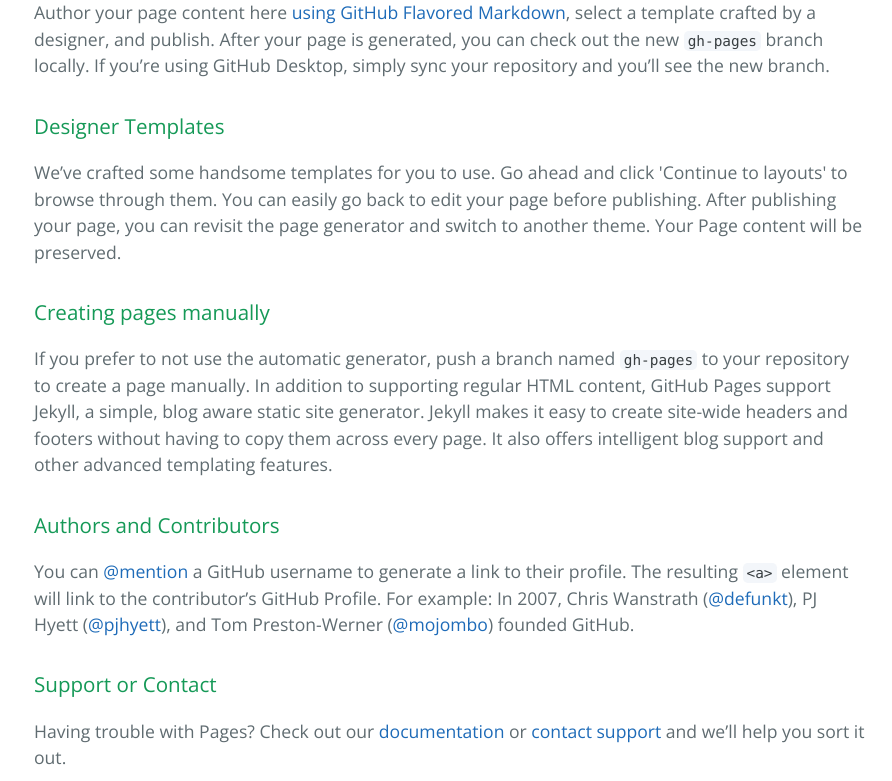
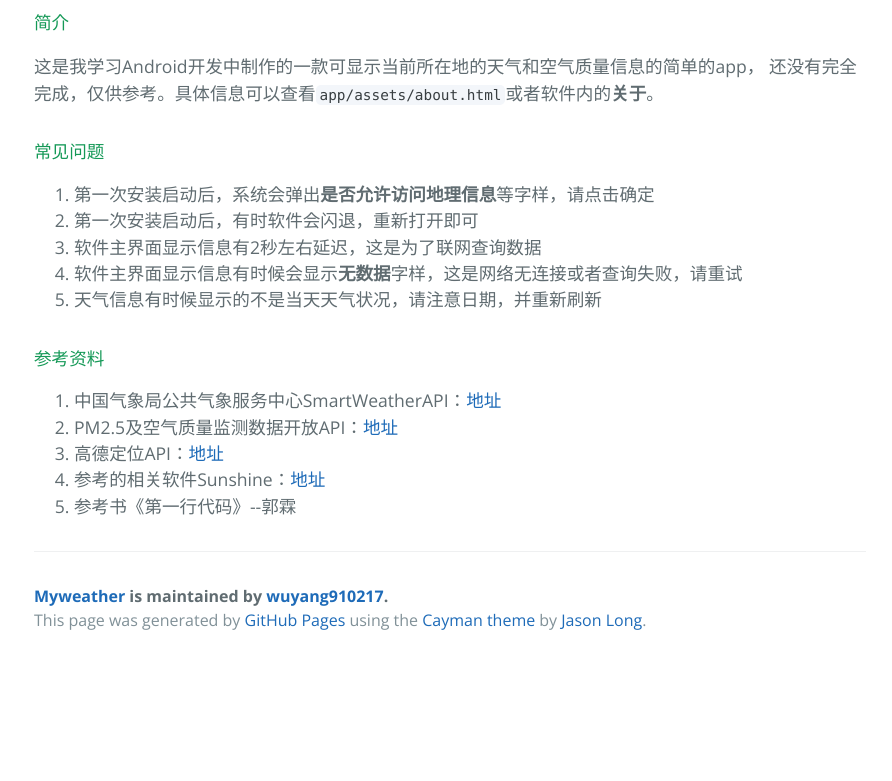
Before and after one commit to wuyang910217/MyWeather, a plain HTML site: page index.html in a window 1280 px wide. Shown: the part 490-1271 px from the top of the page, without its empty margins (190-1082 px from the left). After the commit the page ends 1154 px from the top, so only its background shows below. Drawn offline with nearby package versions, Linux system fonts and the light colour scheme.

```diff
--- a/index.html
+++ b/index.html
@@ -19,30 +19,40 @@
     </section>
 
     <section class="main-content">
-      <h3>
-<a id="welcome-to-github-pages" class="anchor" href="#welcome-to-github-pages" aria-hidden="true"><span aria-hidden="true" class="octicon octicon-link"></span></a>Welcome to GitHub Pages.</h3>
+      <h1>
+<a id="显示天气和空气质量的app" class="anchor" href="#%E6%98%BE%E7%A4%BA%E5%A4%A9%E6%B0%94%E5%92%8C%E7%A9%BA%E6%B0%94%E8%B4%A8%E9%87%8F%E7%9A%84app" aria-hidden="true"><span aria-hidden="true" class="octicon octicon-link"></span></a>显示天气和空气质量的app</h1>
 
-<p>This automatic page generator is the easiest way to create beautiful pages for all of your projects. Author your page content here <a href="https://guides.github.com/features/mastering-markdown/">using GitHub Flavored Markdown</a>, select a template crafted by a designer, and publish. After your page is generated, you can check out the new <code>gh-pages</code> branch locally. If you’re using GitHub Desktop, simply sync your repository and you’ll see the new branch.</p>
+<h4>
+<a id="简介" class="anchor" href="#%E7%AE%80%E4%BB%8B" aria-hidden="true"><span aria-hidden="true" class="octicon octicon-link"></span></a>简介</h4>
 
-<h3>
-<a id="designer-templates" class="anchor" href="#designer-templates" aria-hidden="true"><span aria-hidden="true" class="octicon octicon-link"></span></a>Designer Templates</h3>
+<p>这是我学习Android开发中制作的一款可显示当前所在地的天气和空气质量信息的简单的app，
+还没有完全完成，仅供参考。具体信息可以查看<code>app/assets/about.html</code>或者软件内的<strong>关于</strong>。</p>
 
-<p>We’ve crafted some handsome templates for you to use. Go ahead and click 'Continue to layouts' to browse through them. You can easily go back to edit your page before publishing. After publishing your page, you can revisit the page generator and switch to another theme. Your Page content will be preserved.</p>
+<h4>
+<a id="常见问题" class="anchor" href="#%E5%B8%B8%E8%A7%81%E9%97%AE%E9%A2%98" aria-hidden="true"><span aria-hidden="true" class="octicon octicon-link"></span></a>常见问题</h4>
 
-<h3>
-<a id="creating-pages-manually" class="anchor" href="#creating-pages-manually" aria-hidden="true"><span aria-hidden="true" class="octicon octicon-link"></span></a>Creating pages manually</h3>
+<ol>
+<li>第一次安装启动后，系统会弹出<strong>是否允许访问地理信息</strong>等字样，请点击确定</li>
+<li>第一次安装启动后，有时软件会闪退，重新打开即可</li>
+<li>软件主界面显示信息有2秒左右延迟，这是为了联网查询数据</li>
+<li>软件主界面显示信息有时候会显示<strong>无数据</strong>字样，这是网络无连接或者查询失败，请重试</li>
+<li>天气信息有时候显示的不是当天天气状况，请注意日期，并重新刷新</li>
+</ol>
 
-<p>If you prefer to not use the automatic generator, push a branch named <code>gh-pages</code> to your repository to create a page manually. In addition to supporting regular HTML content, GitHub Pages support Jekyll, a simple, blog aware static site generator. Jekyll makes it easy to create site-wide headers and footers without having to copy them across every page. It also offers intelligent blog support and other advanced templating features.</p>
+<h4>
+<a id="参考资料" class="anchor" href="#%E5%8F%82%E8%80%83%E8%B5%84%E6%96%99" aria-hidden="true"><span aria-hidden="true" class="octicon octicon-link"></span></a>参考资料</h4>
 
-<h3>
-<a id="authors-and-contributors" class="anchor" href="#authors-and-contributors" aria-hidden="true"><span aria-hidden="true" class="octicon octicon-link"></span></a>Authors and Contributors</h3>
-
-<p>You can <a href="https://help.github.com/articles/basic-writing-and-formatting-syntax/#mentioning-users-and-teams" class="user-mention">@mention</a> a GitHub username to generate a link to their profile. The resulting <code>&lt;a&gt;</code> element will link to the contributor’s GitHub Profile. For example: In 2007, Chris Wanstrath (<a href="https://github.com/defunkt" class="user-mention">@defunkt</a>), PJ Hyett (<a href="https://github.com/pjhyett" class="user-mention">@pjhyett</a>), and Tom Preston-Werner (<a href="https://github.com/mojombo" class="user-mention">@mojombo</a>) founded GitHub.</p>
-
-<h3>
-<a id="support-or-contact" class="anchor" href="#support-or-contact" aria-hidden="true"><span aria-hidden="true" class="octicon octicon-link"></span></a>Support or Contact</h3>
-
-<p>Having trouble with Pages? Check out our <a href="https://help.github.com/pages">documentation</a> or <a href="https://github.com/contact">contact support</a> and we’ll help you sort it out.</p>
+<ol>
+<li>中国气象局公共气象服务中心SmartWeatherAPI：<a href="http://openweather.weather.com.cn">地址</a>
+</li>
+<li> PM2.5及空气质量监测数据开放API：<a href="http://www.pm25.in">地址</a>
+</li>
+<li>高德定位API：<a href="http://www.lbs.amap.com">地址</a>
+</li>
+<li>参考的相关软件Sunshine：<a href="https://github.com/udacity/Sunshine-Version-2">地址</a>
+</li>
+<li>参考书《第一行代码》--郭霖</li>
+</ol>
 
       <footer class="site-footer">
         <span class="site-footer-owner"><a href="https://github.com/wuyang910217/MyWeather">Myweather</a> is maintained by <a href="https://github.com/wuyang910217">wuyang910217</a>.</span>
```
Also changed, not shown: params.json (+1 -1 lines).
